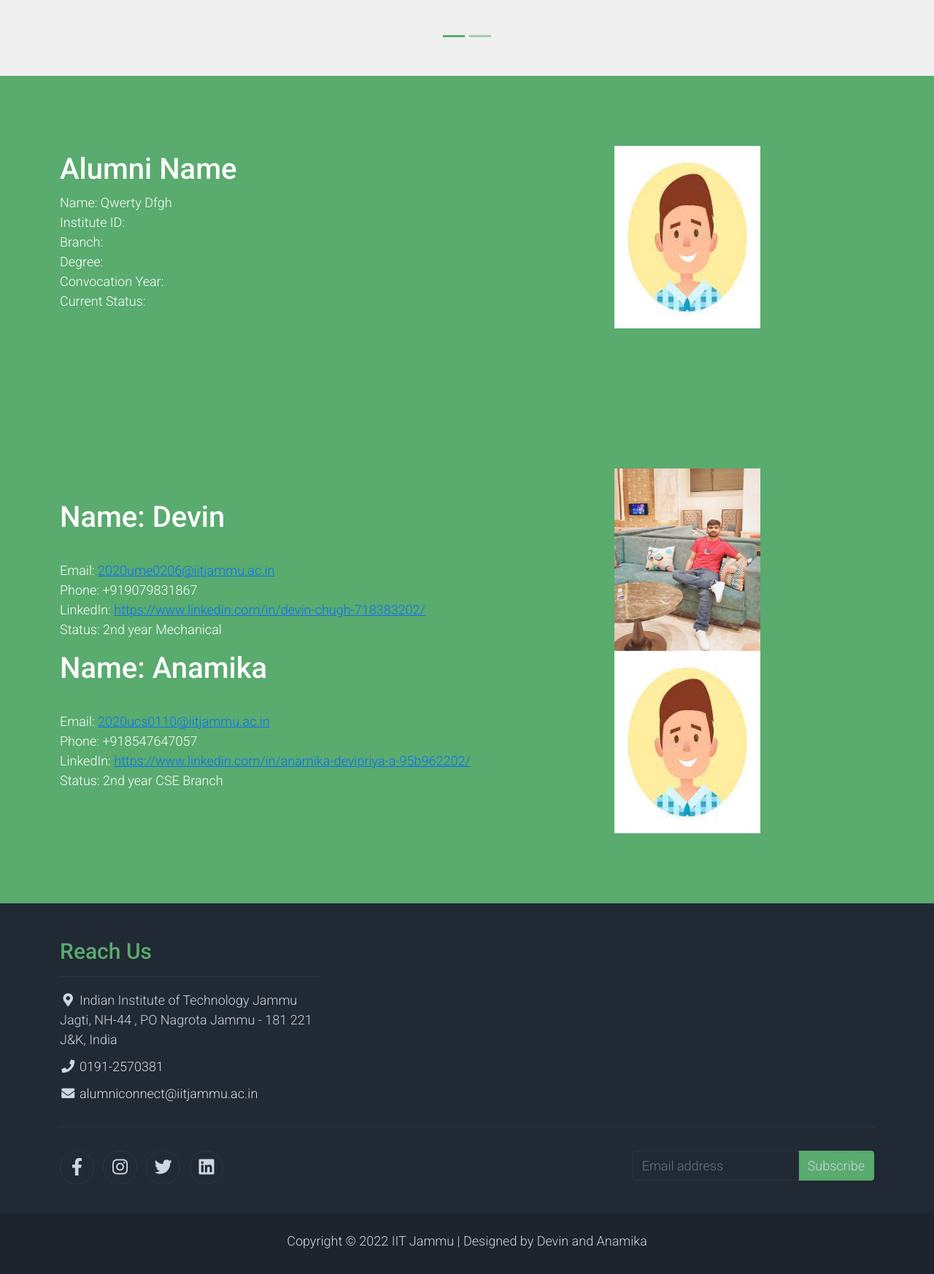
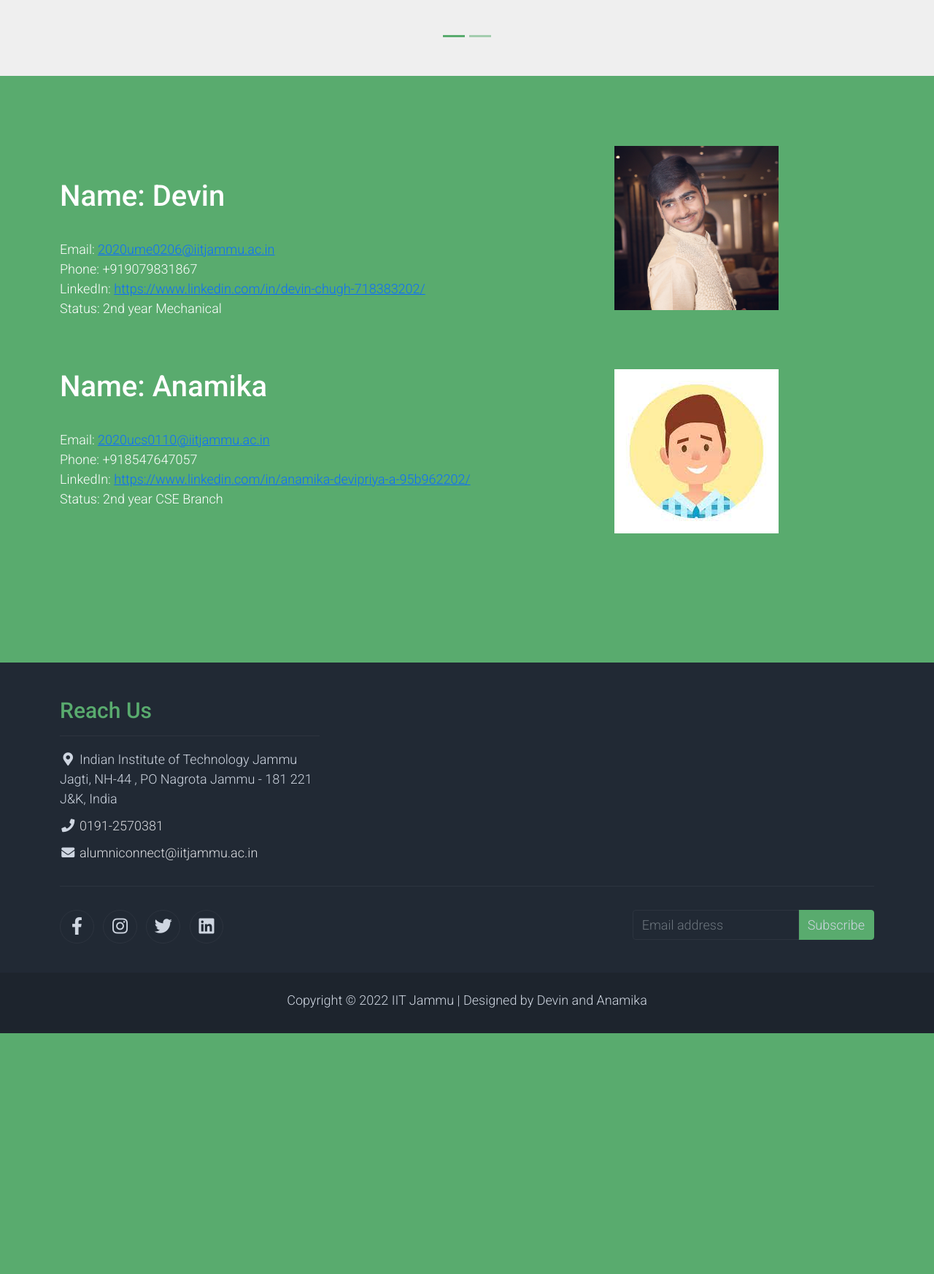
Before and after one commit to devinchugh/Alumni-Portal, a Flask app: page / in a window 1280 px wide. Shown: the part 468-2214 px from the top of the page at 73% size. After the commit the page ends 1884 px from the top, so only its background shows below. Run offline with Flask 2, Linux system fonts and the light colour scheme; a user stored in the database is signed in; some libraries are stand-ins or nearby versions.

Commit message:
Resolved HTML positioning errors and perfected the links

```diff
--- a/templates/index.html
+++ b/templates/index.html
@@ -25,7 +25,7 @@
     <nav class="navbar navbar-expand-lg navbar-light shadow">
         <div class="container d-flex justify-content-between align-items-center">
 
-            <a class="navbar-brand text-success logo h1 align-self-center" href="index.html">
+            <a class="navbar-brand text-success logo h1 align-self-center" href="/">
                 Alumni Connect
             </a>
 
@@ -37,7 +37,7 @@
                 <div class="flex-fill">
                     <ul class="nav navbar-nav d-flex justify-content-between mx-lg-auto">
                         <li class="nav-item">
-                            <a class="nav-link" href="index.html">  </a>
+                            <a class="nav-link" href="/">  </a>
                         </li>
                         <li class="nav-item">
                             <a class="nav-link" href="#">  </a>
@@ -155,26 +155,6 @@
     </div>
     <!-- End Banner -->
 <!-- individual details -->
-    <section class="bg-success py-5">
-        <div class="container">
-            <div class="row align-items-center py-5">
-                <div class="col-md-8 text-white">
-                    <h1>Alumni Name</h1>
-                    <p>
-                        Name: Qwerty Dfgh<br>
-                        Institute ID:<br>
-                        Branch:<br>
-                        Degree:<br>
-                        Convocation Year:<br>
-                        Current Status:<br>
-                    </p>
-                </div>
-                <div class="col-md-4">
-                    <img src="{{ url_for('static', filename='home_assets/img/profilepic.jpg')}}" style="width: 200px;height: 250px;" alt="Alumni Pic">
-                </div>
-            </div>
-        </div>
-    </section>
 
     <section class="bg-success py-5">
         <div class="container">
@@ -182,15 +162,24 @@
                 <div class="col-md-8 text-white">
                     {% for alumni in data %}
 
-									<h1 class="feature-title" >Name: {{alumni.name}} </h1><p><br> Email: <a target="_blank" href="{{alumni.email}}">{{alumni.email}}</a>
+									<h1 class="feature-title" >Name: {{alumni.name}} </h1><p><br> Email: <a target="_blank" href="mailto:{{alumni.email}}" >{{alumni.email}}</a>
                                          <br>Phone: {{alumni.phone}}<br>LinkedIn: <a target="_blank" href="{{alumni.linkedin_id}}">{{alumni.linkedin_id}}</a><br>Status: {{alumni.status}}</p>
+
+                                         <br>
+                                         <br>
+
 
 					{% endfor %}
 
                 </div>
                 <div class="col-md-4">
                     {% for alumni in data %}
-										<img src="{{url_for('static', filename='home_assets/img/' + alumni.profile_pic)}}" alt="" style="width: 200px;height: 250px;">
+										<img src="{{url_for('static', filename='home_assets/img/' + alumni.profile_pic)}}" alt="" style="width: 225px;height: 225px;">
+
+                                        <br>
+                                        <br>
+                                        <br>
+                                        <br>
 
 
 					{% endfor %}
```
Also changed, not shown: database.db, static/home_assets/img/pic_anamika.jpg (renamed from static/home_assets/img/profilepic.jpg), static/home_assets/img/pic_devin.jpg.
